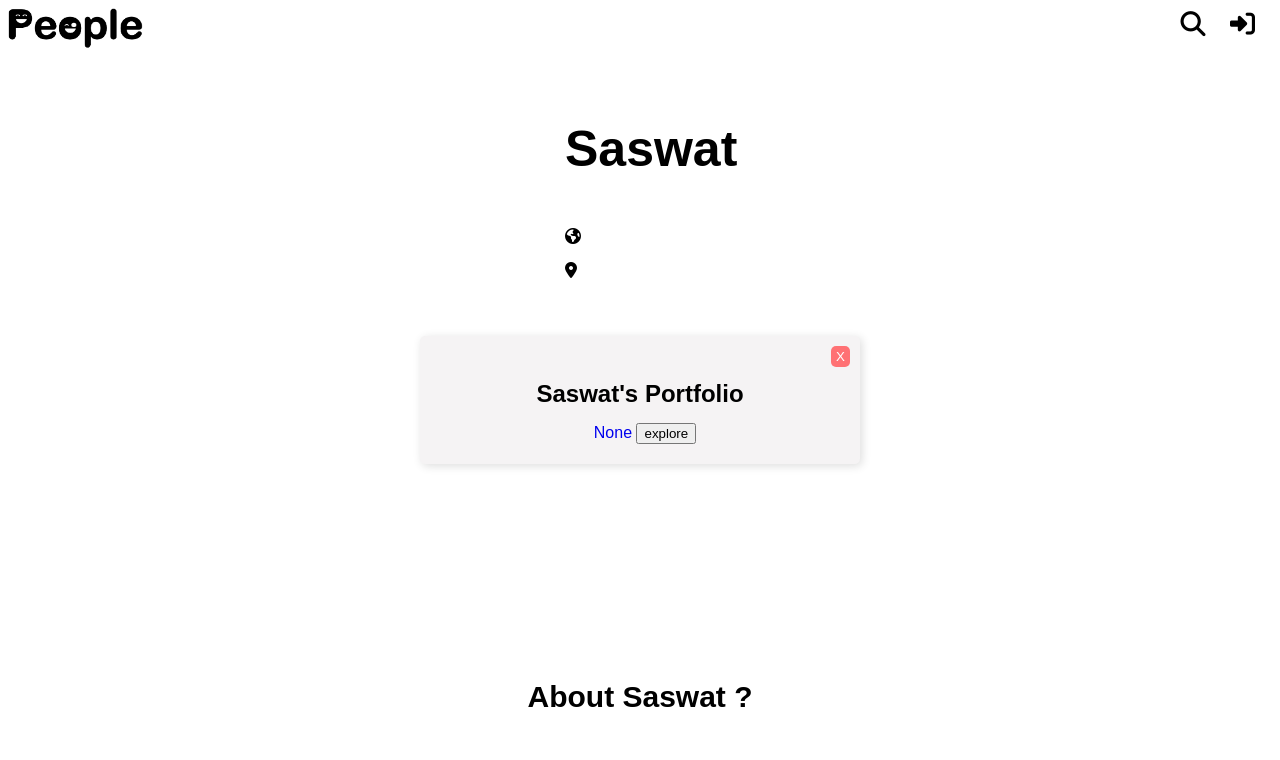
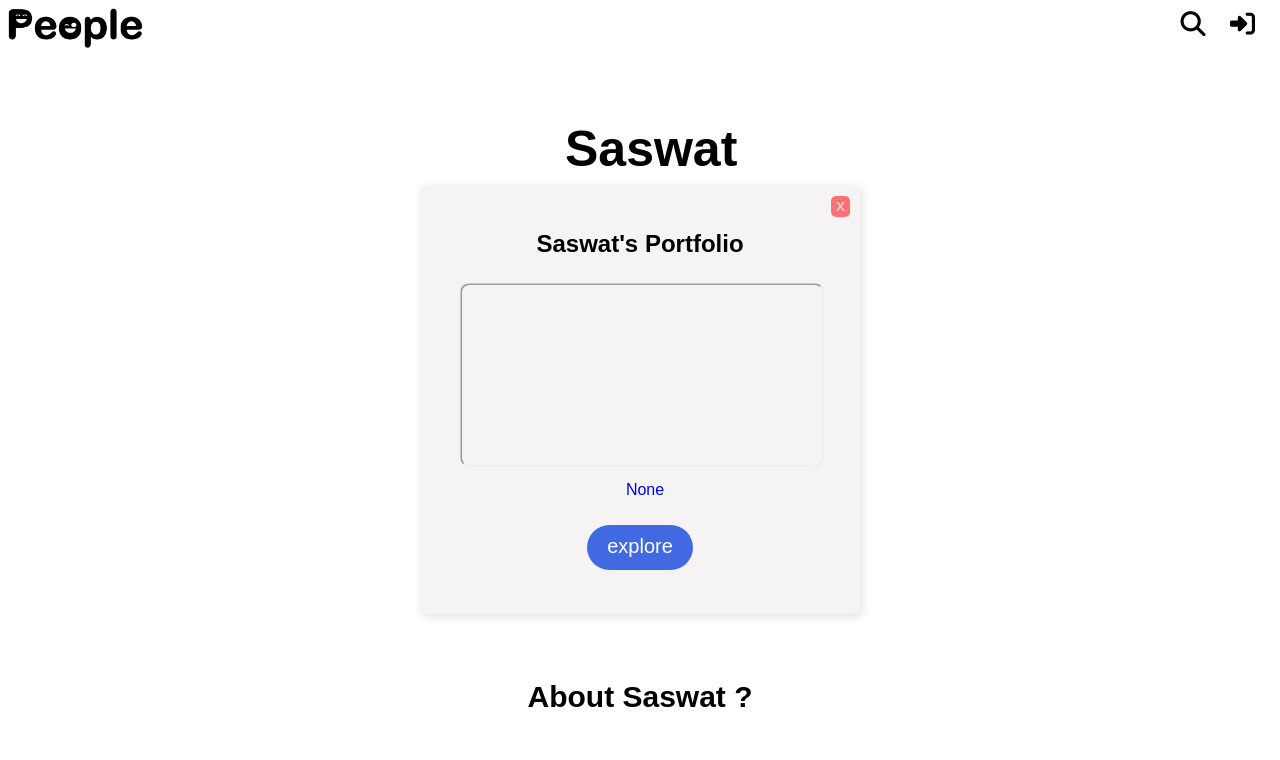
Before and after one commit to Saswat-Kumar-Pradhan/PEOPLE, a Django app: page /people/1 in a window 1280 px wide. Shown: the top 760 px of the page. Run offline with Django 5.2, Linux system fonts and the light colour scheme; data comes from the database, SQL or seed files in the repository; both versions use the stored data as it was after the commit.

Commit message:
added portfolio thumbnail and explore option

```diff
--- a/app/static/css/people.css
+++ b/app/static/css/people.css
@@ -16,6 +16,30 @@
   font-size: 25px;
   margin-right: 20px;
   color: black;
+}
+.options .tooltip {
+  position: relative;
+}
+
+.options .tooltip:before {
+  content: attr(data-tooltip);
+  position: absolute;
+  background-color: #333;
+  color: #ffffff;
+  text-align: center;
+  font-size: 17px;
+  padding: 5px;
+  border-radius: 5px;
+  top: 120%;
+  left: 50%;
+  transform: translateX(-50%);
+  opacity: 0;
+  transition: opacity 0.3s;
+  pointer-events: none;
+}
+
+.options .tooltip:hover:before {
+  opacity: 1;
 }
 .main-container{
     display: flex;
@@ -290,3 +314,23 @@
   font-size: 1.5rem;
   margin-bottom: 15px;
 }
+.popup .popup-btn{
+  border-radius: 25px;
+  border: none;
+  text-align: center;
+  font-size: 20px;
+  font-family: Arial, Helvetica, sans-serif;
+  margin: 30px 5px;
+  padding: 10px 20px 13px;
+  color: white;
+  background-color: royalblue;
+}
+
+.popup iframe {
+  width: 100%;
+  height: 200px; /* Adjust this according to your design */
+  scale: 0.9;
+  pointer-events: none;
+  overflow: hidden;
+  border-radius: 10px;
+}
--- a/app/templates/people.html
+++ b/app/templates/people.html
@@ -14,12 +14,12 @@
     <header>
         <img class="logo" src="{% static 'images/logo.png' %}" alt="">
         <div class="options">
-            <a href=""><i class="fa-solid fa-magnifying-glass"></i></a>
+            <a href="" class="tooltip" data-tooltip="Search People"><i class="fa-solid fa-magnifying-glass"></i></a>
             {% if 'profile_id' not in request.session %}
-                <a href="{% url 'signin' %}"><i class="fa-solid fa-right-to-bracket"></i></a>
+                <a href="{% url 'signin' %}" class="tooltip" data-tooltip="Signin"><i class="fa-solid fa-right-to-bracket"></i></a>
             {% else %}
-                <a href=""><i class="fa-solid fa-user"></i></a>
-                <a href="{% url 'logout' %}"><i class="fa-solid fa-right-from-bracket"></i></a>
+                <a href="" class="tooltip" data-tooltip="Your Profile"><i class="fa-solid fa-user"></i></a>
+                <a href="{% url 'logout' %}" class="tooltip" data-tooltip="Logout"><i class="fa-solid fa-right-from-bracket"></i></a>
             {% endif %}
         </div>
     </header>
@@ -55,8 +55,9 @@
                         X
                     </button>
                     <h3>{{ first_name  }}'s Portfolio</h3>
-                    <a href="{{ profile.portfolio_url }}">{{ profile.portfolio_url }}</a>
-                    <button>explore</button>
+                    <iframe src="{{ profile.portfolio_url }}" scrolling="no"></iframe>
+                    <a href="{{ profile.portfolio_url }}" target="_blank">{{ profile.portfolio_url }}</a><br>
+                    <br><br><a href="{{ profile.portfolio_url }}" class="popup-btn" target="_blank">explore</a><br><br><br>
                 </div>
 
 
--- a/app/templates/peopleEdit.html
+++ b/app/templates/peopleEdit.html
@@ -18,8 +18,8 @@
     <header>
         <img class="logo" src="{% static 'images/logo.png' %}" alt="">
         <div class="options">
-            <a href="#"><i class="fa-solid fa-magnifying-glass"></i></a>
-            <a href="{% url 'logout' %}"><i class="fa-solid fa-right-from-bracket"></i></a>
+            <a href="#" class="tooltip" data-tooltip="Search People"><i class="fa-solid fa-magnifying-glass"></i></a>
+            <a href="{% url 'logout' %}" class="tooltip" data-tooltip="Logout"><i class="fa-solid fa-right-from-bracket"></i></a>
         </div>
     </header>
     <form action="" method="post" enctype="multipart/form-data">
```
Also changed, not shown: app/static/css/peopleEdit.css (+25 -0 lines), db.sqlite3, media/profile_images/IMG-20240316-WA0034sd.jpg (added).
